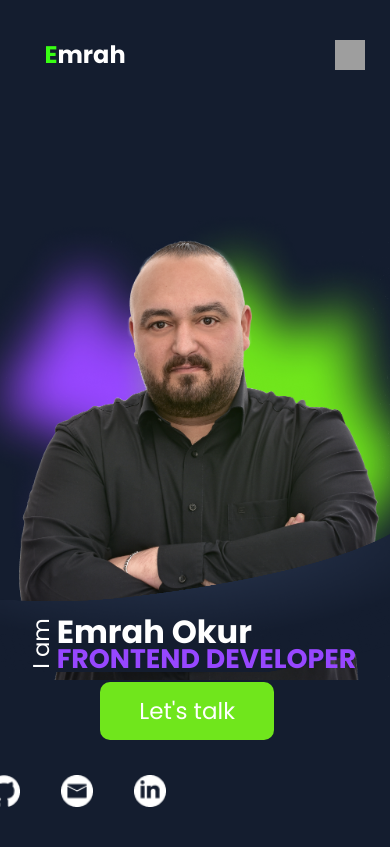
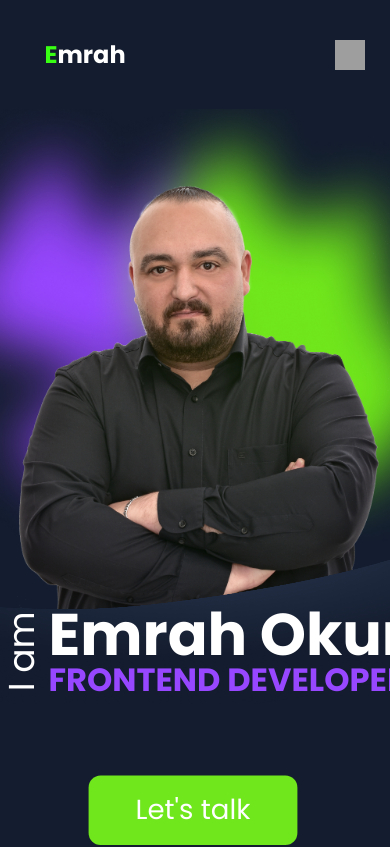
Before and after one commit to EmrahOkur/Emrah-Okur-Portfolio, an Angular app in the folder Emrah-Okur-Portfolio/: page / in a window 390 px wide. Shown: the top 847 px of the page. Built offline with nearby package versions, Linux system fonts and the light colour scheme; grey boxes are pictures that could not be loaded.

Commit message:
changes fixes

```diff
--- a/Emrah-Okur-Portfolio/src/app/app.component.scss
+++ b/Emrah-Okur-Portfolio/src/app/app.component.scss
@@ -98,6 +98,23 @@
           }
         }
 
+        @media (max-width: 480px) and (min-height: 801px) {
+          .background-layer-secondary {
+            position: absolute;
+            width: 100%;
+            height: 168px;
+            top: 500px;
+
+
+            background-image: url('../assets/img/hero-img/shapeheropage.png');
+            background-repeat: no-repeat;
+            background-position: left 0px top 30px;
+            background-size: 100%  100%;
+            z-index: 1;
+
+          }
+        }
+
         @media (min-width: 390px) and (max-width: 390px) and (min-height: 844px) and (max-height: 844px){
           .background-layer-secondary {
               position: absolute;
@@ -116,18 +133,20 @@
 
           }
 
+
+
         @media (max-width: 400px) {
             .background-layer-secondary {
                 position: absolute;
                 width: 100%;
-                height: 168px;
-                top: 444px;
+                height: 200px;
+                top: 421px;
 
 
                 background-image: url('../assets/img/hero-img/shapeheropage.png');
                 background-repeat: no-repeat;
-                background-position: left 0px top 30px;
-                background-size: 100%  100%;
+                background-position: left 0px top 25px;
+                background-size: 120%  100%;
                 z-index: 1;
 
               }
--- a/Emrah-Okur-Portfolio/src/app/hero/hero-mobile.component.scss
+++ b/Emrah-Okur-Portfolio/src/app/hero/hero-mobile.component.scss
@@ -14,17 +14,59 @@
     }
 }
 
-@media (max-width: 480px) {
+//iphone se
+@media (max-width: 480px) and (max-height: 800px) {
     .background-shadow {
         margin-top: -3vh;
-        transform: translateX(-50px);
+        transform: translateX(-30px);
     }
 
-    .text-section{
-        transform: translateY(35px);
+    .text-section {
+        transform: translateY(25px);
     }
-    .cta-button{
-        transform: translateY(-55px);
+
+    .cta-button {
+        transform: translateY(-45px);
+    }
+
+    .footer-links {
+        margin-left: 120px;
+        top: 20px;
+    }
+}
+
+//iphone xr
+@media (max-width: 480px) and (min-height: 801px) {
+    .background-shadow {
+        margin-top: -1vh;
+        transform: scale(1.2) translateX(-50px);
+    }
+
+
+    .text-section {
+        transform: scale(1.2) translateY(5px) translateX(5px);
+    }
+    .hero-image{
+        margin-bottom: 110px;
+    }
+    .background-shadow{
+        bottom: 100px;
+    }
+    .text-section h1 {
+        font-size: 49px !important;
+        line-height: 10px !important; /* Größere Schriftgröße */
+    }
+
+    .intro-text p{
+        font-size: 30px !important;
+        padding-left:20px !important;
+    }
+
+
+
+    .footer-links {
+        margin-left: 140px;
+        top: 110px;
     }
 }
 
```
